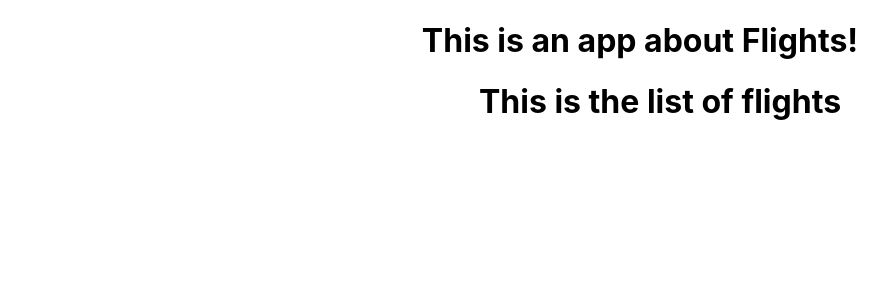
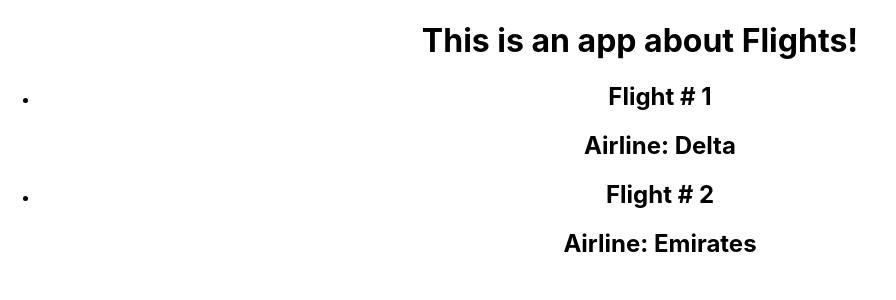
Before and after one commit to RikkuX491/flights-app, a React (Create React App) app: page / in a window 1280 px wide. Shown: the top 300 px of the page, without its empty margins (0-896 px from the left). Built offline with nearby package versions, Linux system fonts and the light colour scheme; data requests are answered from the project's data file.

Commit message:
Created Flight component and completed version 1 of FlightsList feature

```diff
--- a/src/components/App.js
+++ b/src/components/App.js
@@ -7,7 +7,6 @@
 function App() {
 
   const [flights, setFlights] = useState([]);
-  console.log(flights)
 
   useEffect(retrieveFlightsData, []);
 
@@ -26,7 +25,11 @@
   return (
     <div className="App">
       <h1>This is an app about Flights!</h1>
-      <Outlet/>
+      <Outlet context={
+        {
+          flights: flights
+        }
+      }/>
     </div>
   );
 }
--- /dev/null
+++ b/src/components/Flight.js
@@ -0,0 +1,13 @@
+function Flight({flight}){
+
+    console.log(flight)
+
+    return (
+        <li>
+            <h2>Flight # {flight.id}</h2>
+            <h2>Airline: {flight.airline}</h2>
+        </li>
+    );
+}
+
+export default Flight;
--- a/src/components/FlightList.js
+++ b/src/components/FlightList.js
@@ -1,8 +1,17 @@
+import { useOutletContext } from "react-router-dom";
+
+import Flight from "./Flight";
+
 function FlightList(){
+
+    const {flights} = useOutletContext();
+
+    const flightComponents = flights.map(flight => {
+        return <Flight key={flight.id} flight={flight}/>
+    })
+
     return (
-        <ul>
-            <h1>This is the list of flights</h1>
-        </ul>
+        <ul>{flightComponents}</ul>
     )
 }
 
```
